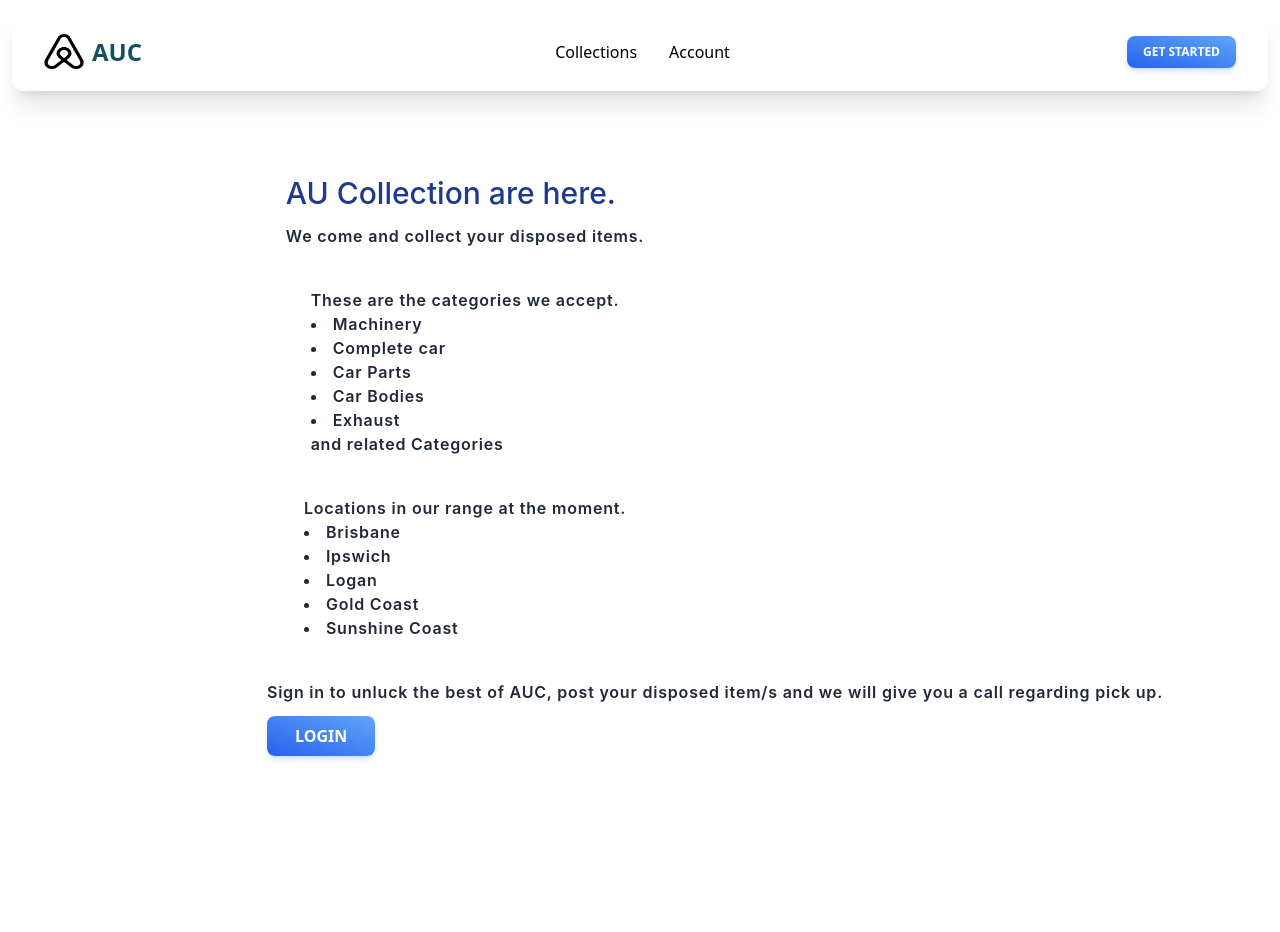
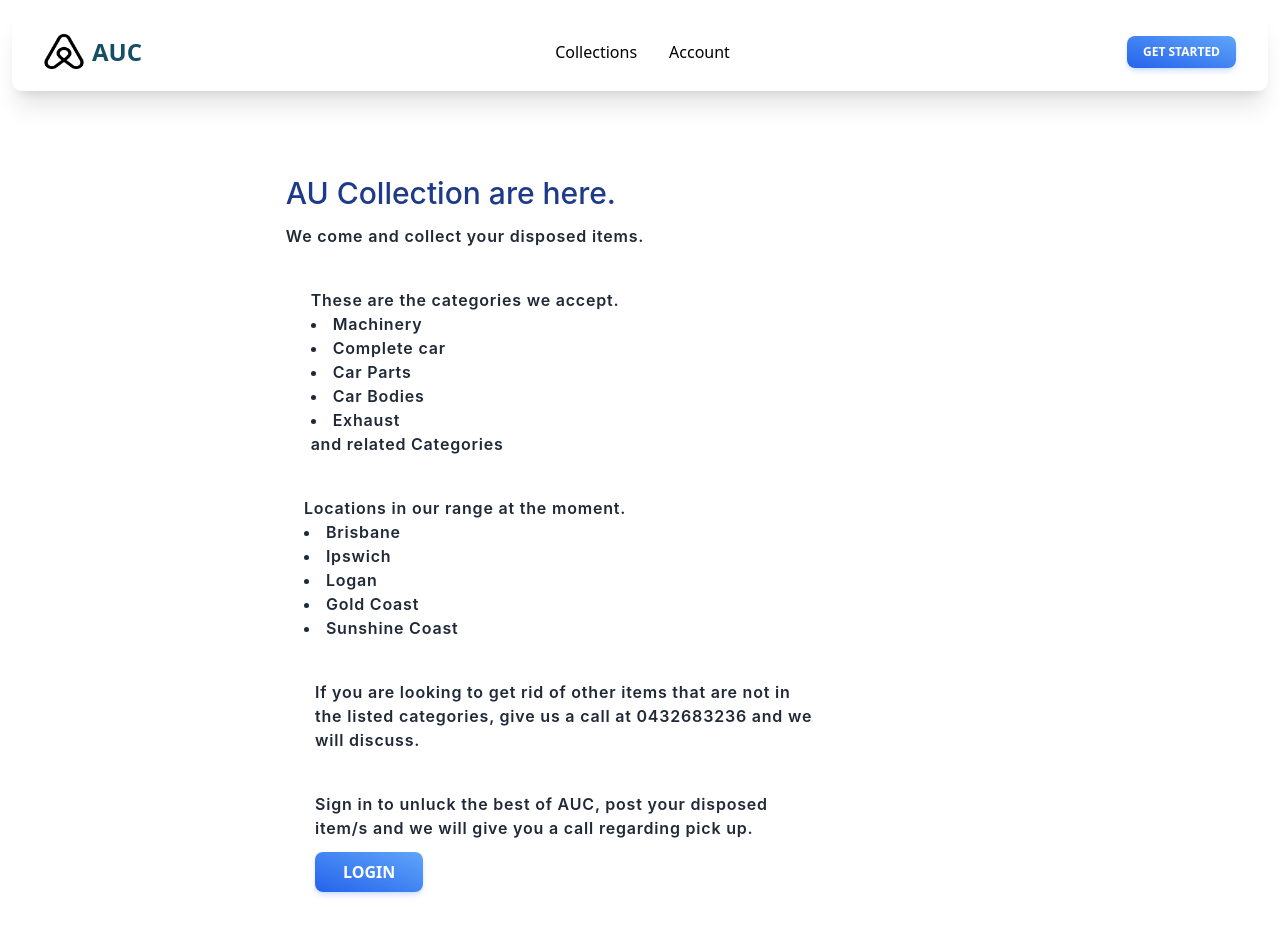
Before and after one commit to nasir456244/auCollection, a Next.js app: page / in a window 1280 px wide. Before the commit the page ends 800 px from the top, so only its background shows below. Built offline with nearby package versions, Linux system fonts and the light colour scheme; no server answers.

Commit message:
added more to home page and added confirm dialog

```diff
--- a/components/PostModal.jsx
+++ b/components/PostModal.jsx
@@ -8,7 +8,6 @@ import { useMutation } from "@tanstack/react-query";
 import * as yup from 'yup';
 import {yupResolver } from '@hookform/resolvers/yup'
 import "yup-phone"
-
 
 const PostModal = ({ addClient }) => {
   const [open, setOpen] = useState(false);
@@ -32,6 +31,7 @@ const PostModal = ({ addClient }) => {
     onSuccess: (doc) => {
       const now = doc.filter(Boolean);
       addClient(now);
+      alert('thanks for submitting your collection, we will contact you soon.');
       setOpen(false);
     },
   });
@@ -70,6 +70,7 @@ const PostModal = ({ addClient }) => {
   const handlePostCollection = async (data) => {
     if (files.length < 1 || files.length > 5) {
       alert('Please upload at least 1-5 Png or jpg or jpg. its required');
+      toast.dismiss(loading);
       return;
     };
     const checkDes = removeSpace(data.Description);
--- a/components/UpdateStatus.jsx
+++ b/components/UpdateStatus.jsx
@@ -27,10 +27,13 @@ const UpdateStatus = () => {
 
     const upDateStatus = async () => {
         if(!user || status === "complete") return;
-        await UpdateDocument(id).then(() => {
-            SetStatus("complete")
-            alert(`You have updated document id of ${id}`)
-        });
+        const result = confirm("Are you sure to update the status?")
+        if(result) {
+            await UpdateDocument(id).then(() => {
+                SetStatus("complete")
+                alert(`You have updated document id of ${id}`)
+            });
+        }
     }
 
   return (
--- a/package.json
+++ b/package.json
@@ -13,10 +13,12 @@
     "@tanstack/react-query": "^4.7.2",
     "@tanstack/react-query-devtools": "^4.7.2",
     "firebase": "^9.10.0",
+    "install": "^0.13.0",
     "lodash": "^4.17.21",
     "moment": "^2.29.4",
     "next": "12.3.1",
     "next-seo": "^5.5.0",
+    "npm": "^8.19.2",
     "react": "18.2.0",
     "react-dom": "18.2.0",
     "react-hook-form": "^7.36.1",
--- a/pages/index.jsx
+++ b/pages/index.jsx
@@ -31,8 +31,11 @@ const Home = () => {
                     <li>Gold Coast</li>
                     <li>Sunshine Coast</li>
             </div>
+            <p className='font-semibold tracking-wider md:mr-[150px] text-gray-800 text-md max-w-[500px]'>
+                If you are looking to get rid of other items that are not in the listed categories, give us a call at 0432683236 and we will discuss.
+            </p>
 
-            <div className='flex flex-col gap-3 lg:ml-[150px]'>
+            <div className='flex flex-col gap-3 md:mr-[150px] max-w-[500px]'>
                 <h2 className='font-semibold tracking-wider text-gray-800 text-md'>
                     Sign in to unluck the best of AUC, post your disposed item/s and we will give you a call regarding pick up.
                 </h2>
--- a/pages/mycollections.jsx
+++ b/pages/mycollections.jsx
@@ -13,9 +13,7 @@ export default function MyCollections() {
         <meta name="description" content="Generated by create next app" />
         <link rel="icon" href="/favicon.ico" />
       </Head>
-
       <Header />
-
       <GetTable />
     </div>
   );
```
Also changed, not shown: 1 other file (tests, documents, lock files or other folders).
